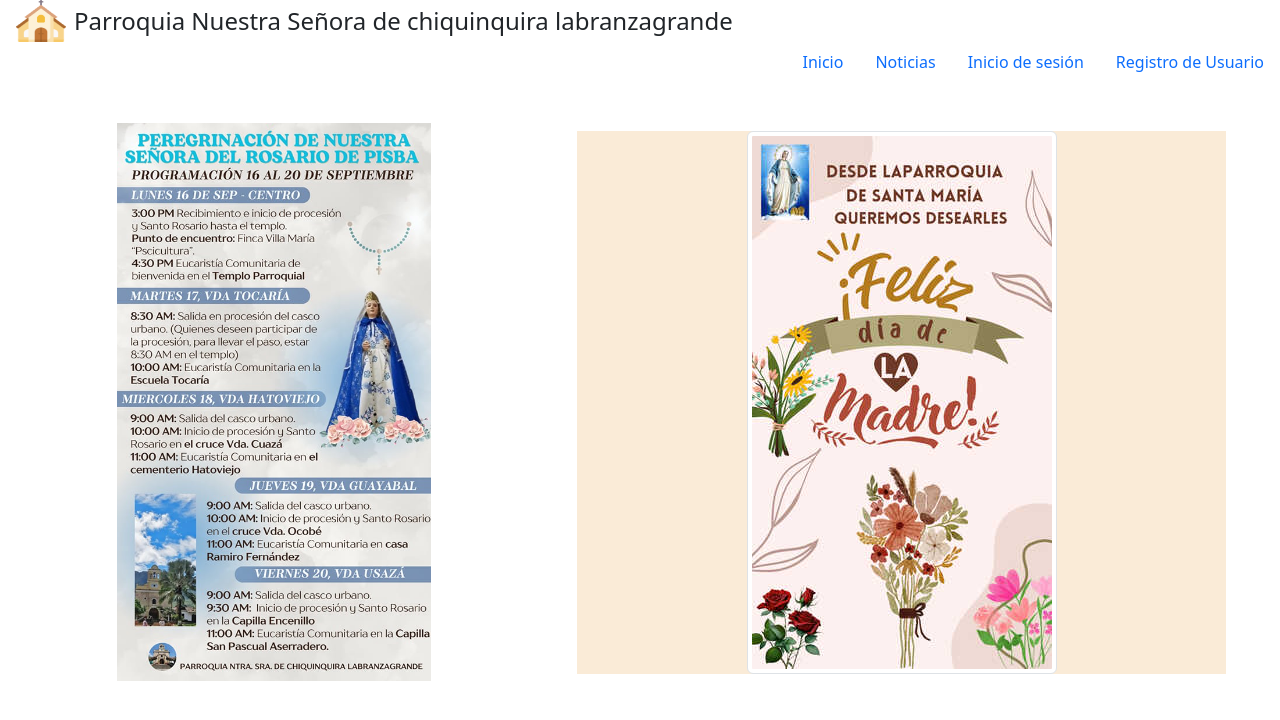
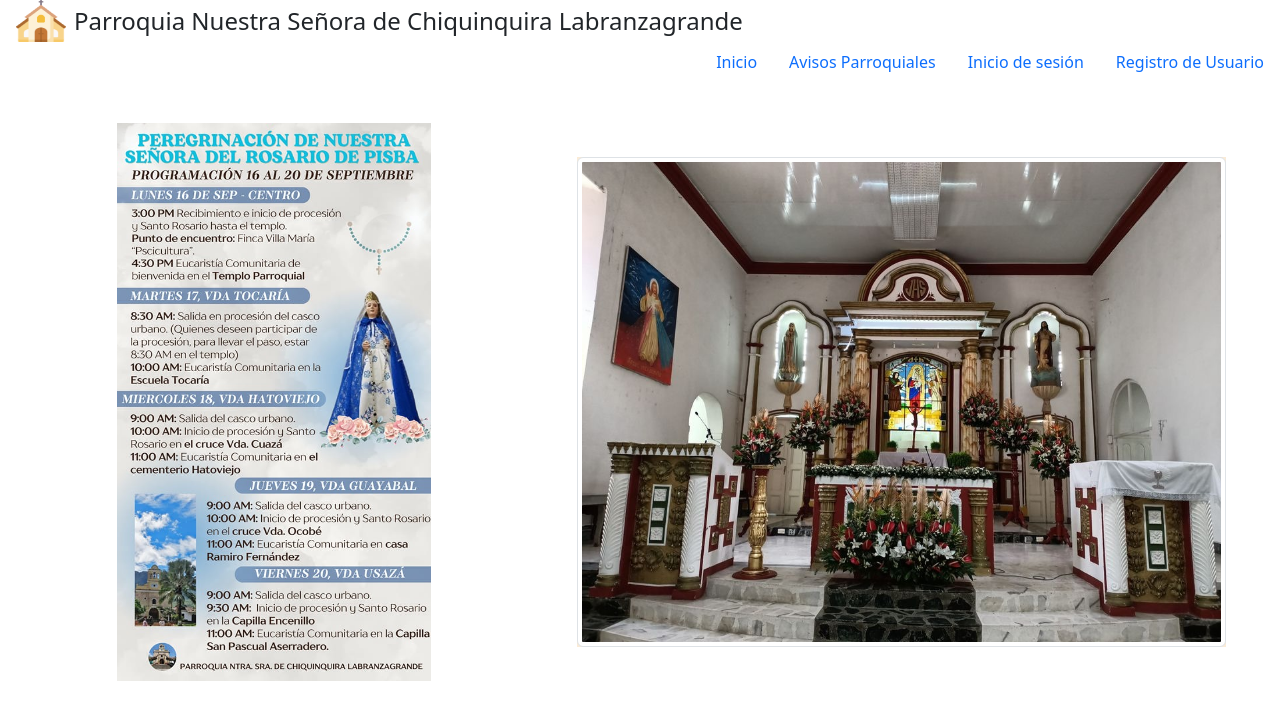
Before and after one commit to ParroquiaLabranzaGrande/ParroquiaFrontEnd, a website: page views/index.html in a window 1280 px wide. Drawn offline with nearby package versions, Linux system fonts and the light colour scheme; some packages are replaced by stand-ins of ours; files that its build step writes are made by us from their sources; no server answers; a script that the page names is missing; files whose address does not match are found by name.

Commit message:
agregate labranzagrande Images

```diff
--- a/views/index.html
+++ b/views/index.html
@@ -20,7 +20,7 @@
     <div class="d-flex flex-column align-items-start ">
         <a href="/" class="d-flex align-items-center  text-dark text-decoration-none pe-5">
             <img class="bi me-2 ms-3" width="50" height="42" src="/img/parroquia.png?v=1">
-            <span class="fs-4">Parroquia Nuestra Señora de chiquinquira labranzagrande</span>
+            <span class="fs-4">Parroquia Nuestra Señora de Chiquinquira Labranzagrande</span>
         </a>
         <div class="d-flex justify-content-end w-100 me-3">
             <ul class="nav nav-pills ">
@@ -29,7 +29,7 @@
                 </li>
                 <li class="nav-item">
                     <a class="nav-link" href="javascript;" data-bs-toggle="collapse" data-bs-target="#collapseContent"
-                        aria-expanded="false" aria-controls="collapseContent">Noticias</a>
+                        aria-expanded="false" aria-controls="collapseContent">Avisos Parroquiales</a>
                 </li>
                 <li class="nav-item">
                     <a href="#" class="nav-link" data-bs-toggle="modal" data-bs-target="#loginModal">Inicio de
@@ -263,7 +263,7 @@
                         <div class="col-md-6 col-lg-11 mx-auto" style="background-color: antiquewhite; ">
 
 
-                            <center><img id="imagen" src="/img/evento.jpg" class="img-thumbnail " alt="no carga">
+                            <center><img id="imagen" src="/img/Principal.jpeg" class="img-thumbnail " alt="no carga">
                             </center>
                         </div>
 
@@ -280,6 +280,7 @@
                                             aria-label="Slide 3"></button>
                                     </div>
                                     <div class="carousel-inner">
+
 
                                         <div class="carousel-item active" data-bs-interval="10000">
                                             <img src="/img/bau.png" class="d-block w-50" alt="...">
```
Also changed, not shown: public/img/Principal.jpeg (added), public/img/virgen.jpg (added).
